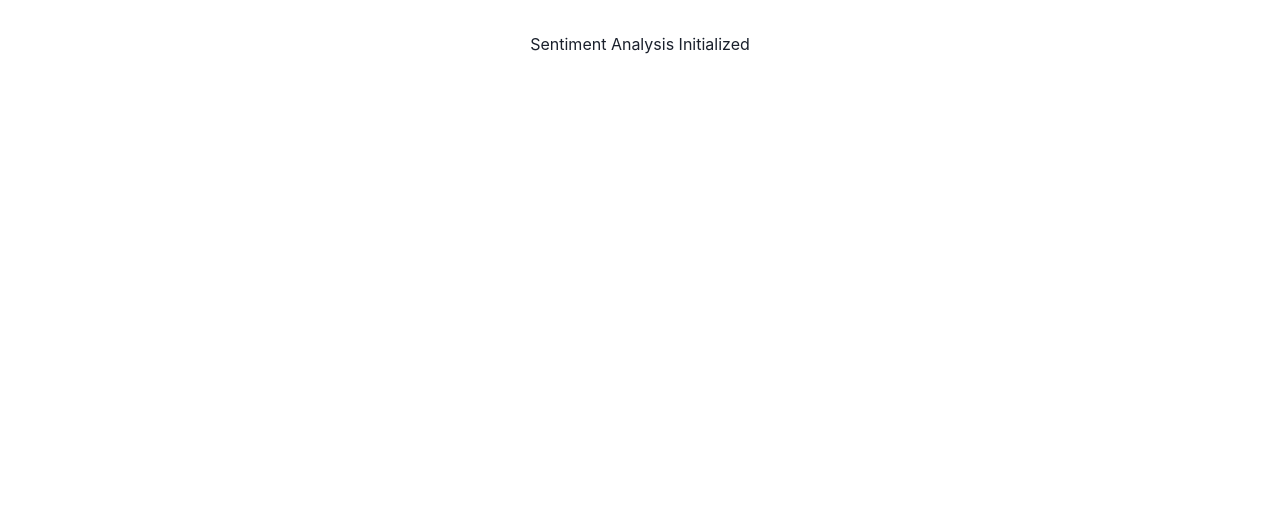
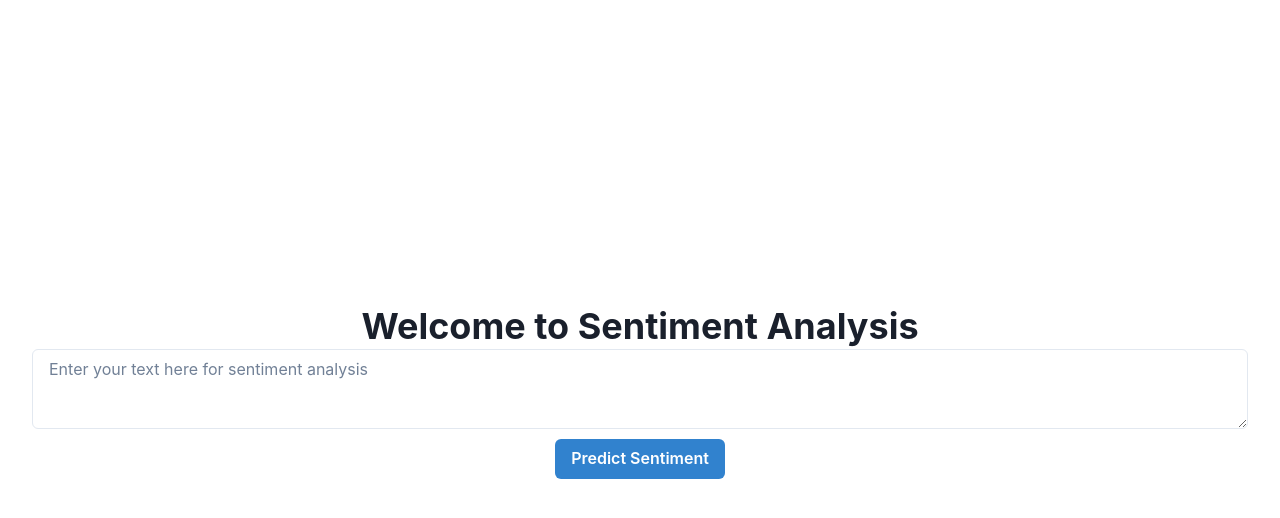
Before and after one commit to niranjanblank/SentimentAnalysisFrontend, a React (Vite) app: page / in a window 1280 px wide. Shown: the top 518 px of the page. Built offline with nearby package versions, Linux system fonts and the light colour scheme.

Commit message:
Basic form to upload sentiment created in App.tsx

```diff
--- a/src/App.tsx
+++ b/src/App.tsx
@@ -1,15 +1,22 @@
 import { useState } from 'react'
-import reactLogo from './assets/react.svg'
-import viteLogo from '/vite.svg'
+import { Textarea, Button, Heading, Box } from '@chakra-ui/react'
 import './App.css'
 
 function App() {
-  const [count, setCount] = useState(0)
+
 
   return (
-    <>
-    Sentiment Analysis Initialized
-      </>
+    <Box
+      display="flex"
+      justifyContent="center"
+      alignItems="center"
+      minHeight="90vh"
+      flexDirection="column"
+    >
+      <Heading>Welcome to Sentiment Analysis</Heading>
+      <Textarea placeholder='Enter your text here for sentiment analysis' />
+      <Button colorScheme='blue' marginTop="10px" >Predict Sentiment</Button>
+    </Box>
   )
 }
 
```
